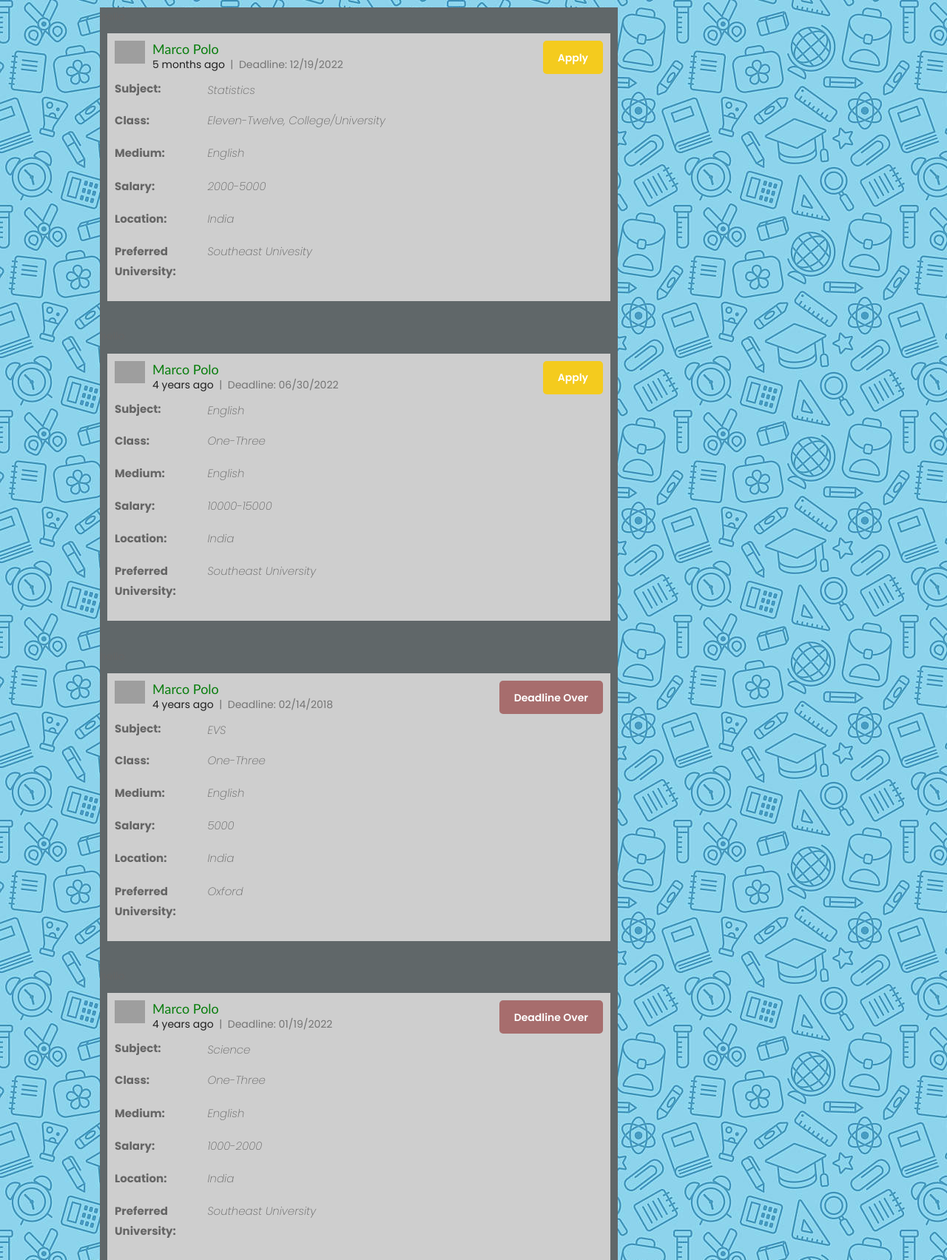
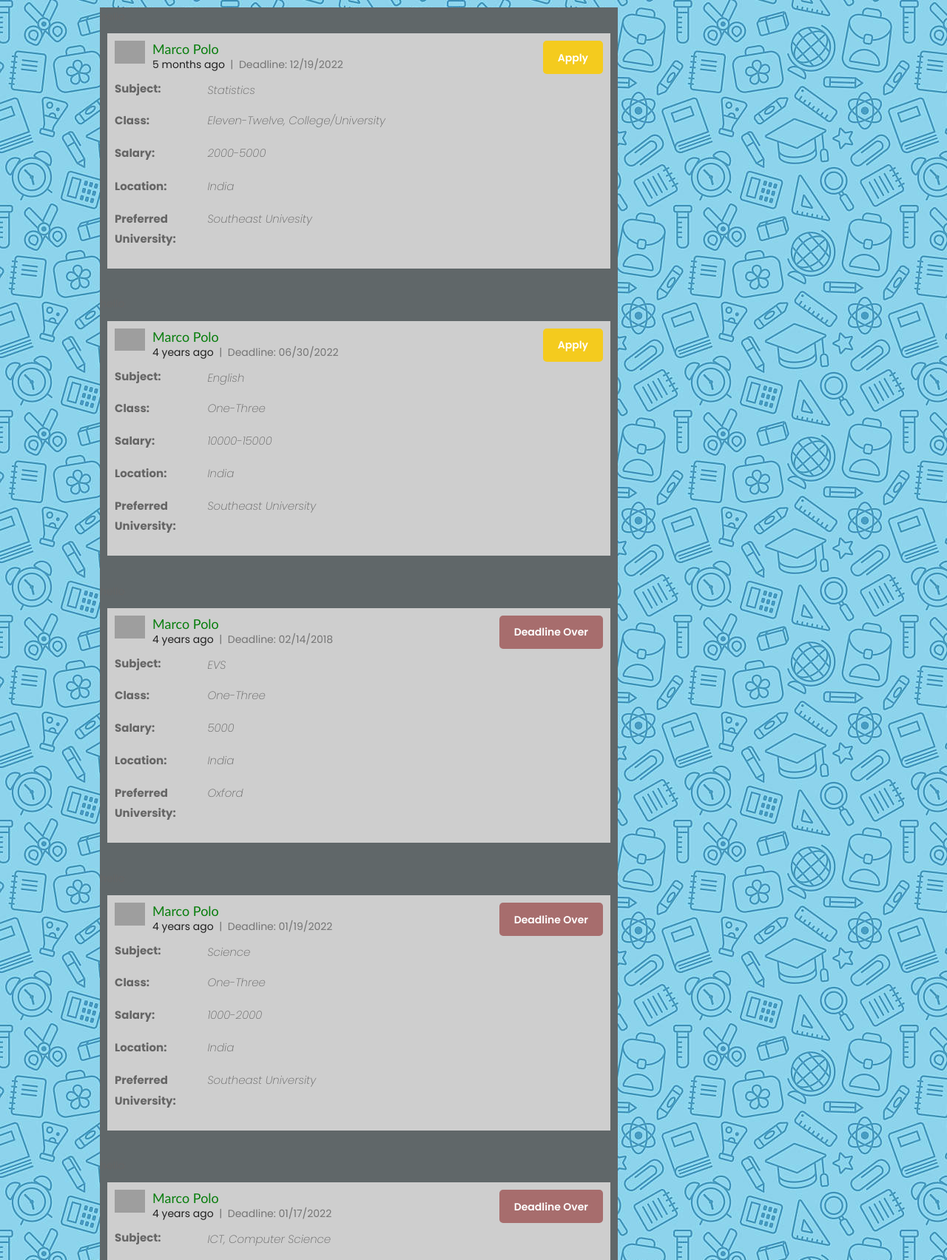
Before and after one commit to imaan123/tutorme_project, a PHP site: page /newsfeed.php in a window 1280 px wide. Shown: the part 244-1947 px from the top of the page at 74% size. Run offline with PHP 8.4, Linux system fonts and the light colour scheme; data comes from the database, SQL or seed files in the repository; some libraries are stand-ins or nearby versions; grey boxes are pictures that could not be loaded.

Commit message:
Update newsfeed.php

```diff
--- a/newsfeed.php
+++ b/newsfeed.php
@@ -185,8 +185,6 @@ $time = new timeago();
 						$p_university = $row['p_university'];
 						$post_time = $row['post_time'];
 						$deadline = $row['deadline'];
-						$medium = $row['medium'];
-						$medium = str_replace(",", ", ", $medium);
 
 						$query1 = $conn->query("SELECT * FROM user WHERE id='$postby_id'");
 						$user_fname = $query1->fetch_assoc();
@@ -264,14 +262,6 @@ $time = new timeago();
 					  		</div>
 							<div class="itemrow">
 					  			<div class="itemrowdiv1">
-					  				<label>Medium: </label>
-					  			</div>
-					  			<div class="itemrowdiv2">
-					  				<span>'.$medium.'</span>
-					  			</div>
-					  		</div>
-							<div class="itemrow">
-					  			<div class="itemrowdiv1">
 					  				<label>Salary: </label>
 					  			</div>
 					  			<div class="itemrowdiv2">
```
